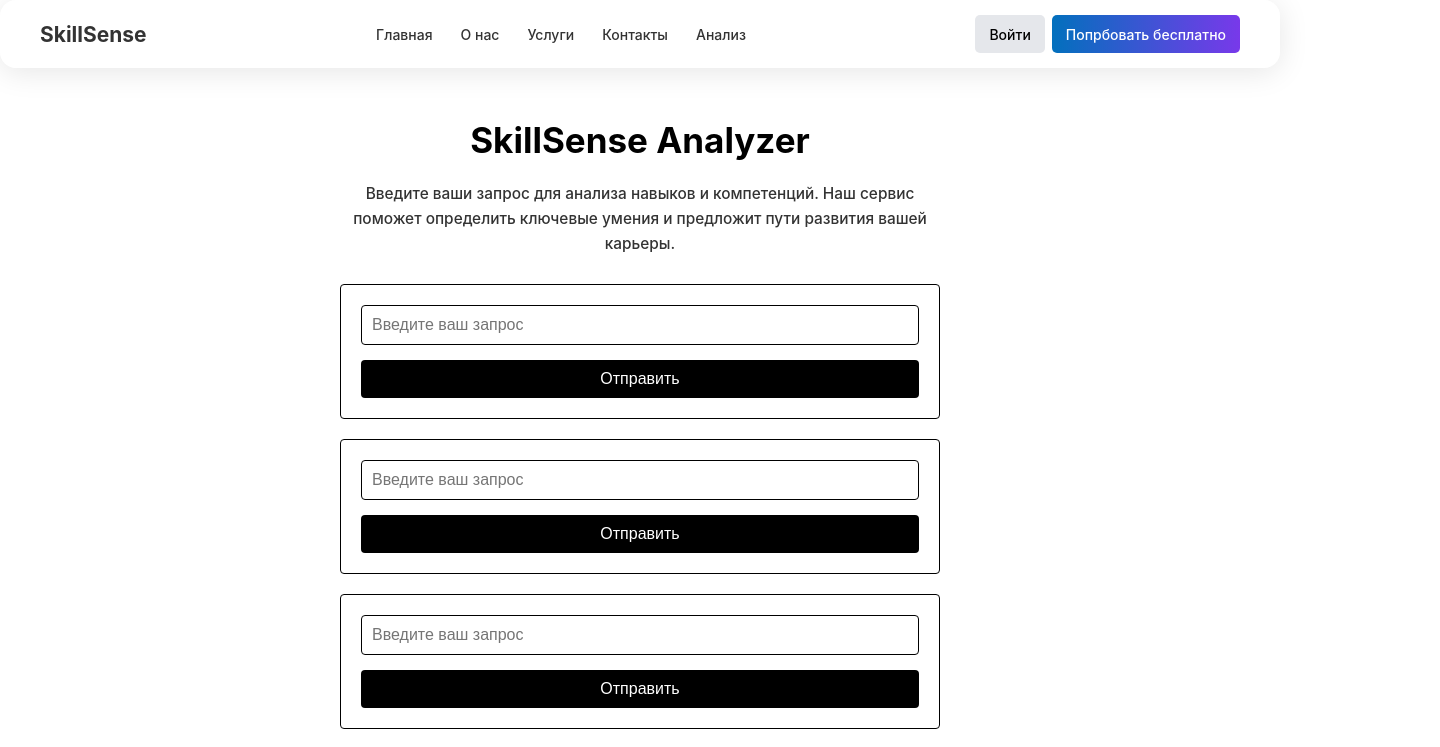
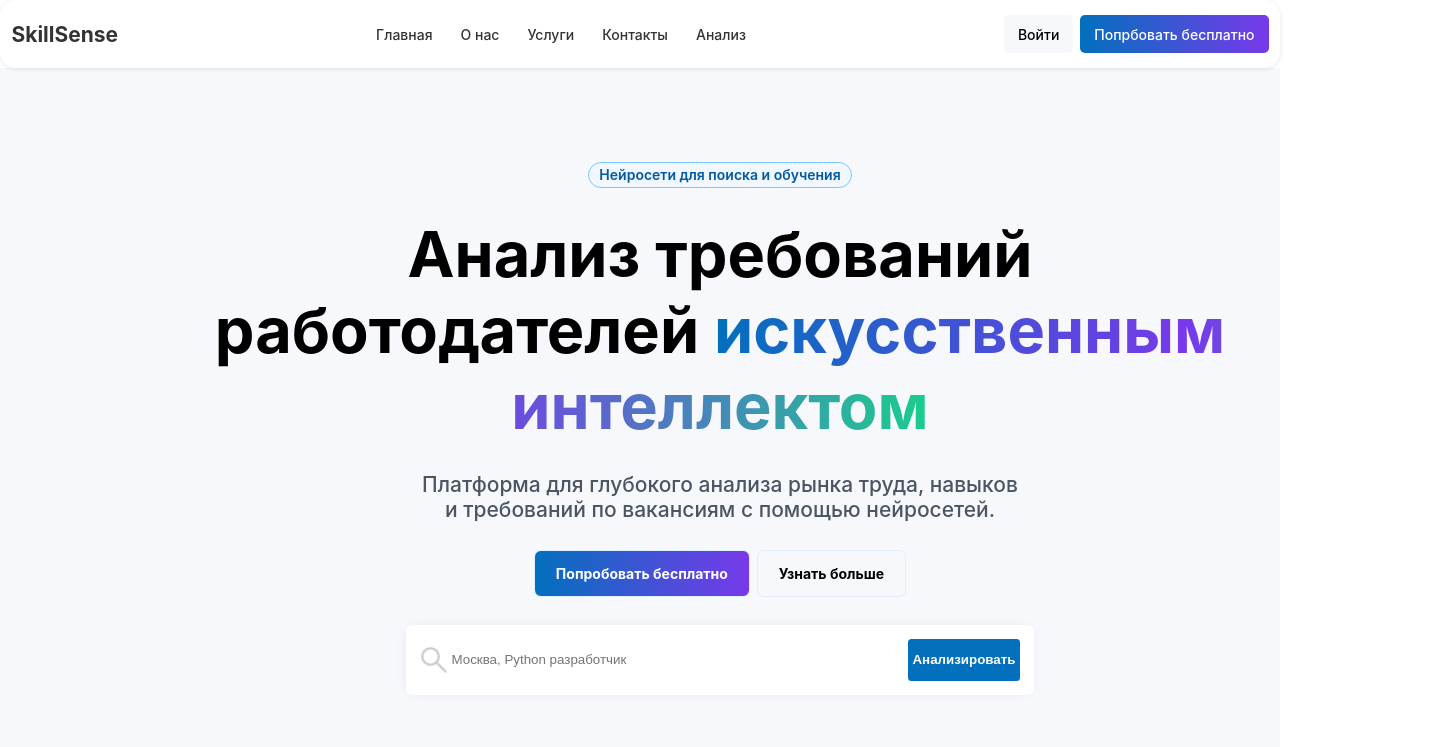
Before and after one commit to tsyay/skill-sense, a React (Create React App) app in the folder skillsense/frontend/: page / in a window 1280 px wide. Shown: the top 747 px of the page, 1440 px wide, since content can reach past the window. Built offline with nearby package versions, Linux system fonts and the light colour scheme; no server answers.

Commit message:
Изменение Hero

```diff
--- a/skillsense/frontend/src/App.css
+++ /dev/null
@@ -1,38 +0,0 @@
-.App {
-  text-align: center;
-}
-
-.App-logo {
-  height: 40vmin;
-  pointer-events: none;
-}
-
-@media (prefers-reduced-motion: no-preference) {
-  .App-logo {
-    animation: App-logo-spin infinite 20s linear;
-  }
-}
-
-.App-header {
-  background-color: #282c34;
-  min-height: 100vh;
-  display: flex;
-  flex-direction: column;
-  align-items: center;
-  justify-content: center;
-  font-size: calc(10px + 2vmin);
-  color: white;
-}
-
-.App-link {
-  color: #61dafb;
-}
-
-@keyframes App-logo-spin {
-  from {
-    transform: rotate(0deg);
-  }
-  to {
-    transform: rotate(360deg);
-  }
-}
--- a/skillsense/frontend/src/App.js
+++ b/skillsense/frontend/src/App.js
@@ -1,8 +1,6 @@
-import logo from './logo.svg';
-import './App.css';
 import Header from './components/header';
 import Analyzer from './pages/analyzer';
-import YandexGPTForm from './components/YandexGPTForm';
+
 function App() {
   return (
     <div className="App">
--- a/skillsense/frontend/src/components/header.js
+++ b/skillsense/frontend/src/components/header.js
@@ -1,5 +1,5 @@
 import React from 'react';
-import './header.css';
+import '../styles/header.css';
 
 const Header = () => {
   return (
--- /dev/null
+++ b/skillsense/frontend/src/components/hero.js
@@ -0,0 +1,32 @@
+import React from 'react';
+import searchLogo from '../assets/logo/search.png';
+import '../styles/hero.css';
+
+const Hero = () => {
+    return (
+        <section className='hero'>
+            <div className='hero-container'>
+                <div className='tag'>
+                    <p>Нейросети для поиска и обучения</p>
+                </div>
+                <div className='hero-heading'>
+                    <h1>Анализ требований работодателей <span className='gradient'>искусственным интеллектом</span></h1>
+                </div>
+                <div className='hero-subtitle'>
+                    <h3>Платформа для глубокого анализа рынка труда, навыков и требований по вакансиям с помощью нейросетей.</h3>
+                </div>
+                <div className='cta-buttons'>
+                    <a className='cta-button gradient-link' href='#' >Попробовать бесплатно</a>
+                    <a className='cta-button' href='#' >Узнать больше</a>
+                </div>
+                <form className='prompt-form'>
+                    <img src={searchLogo}/>
+                    <input type='text' placeholder={'Москва, Python разработчик'}></input>
+                    <button type='submit'>Анализировать</button>
+                </form>
+            </div>
+        </section>
+    )
+}
+
+export default Hero;
--- a/skillsense/frontend/src/pages/analyzer.js
+++ b/skillsense/frontend/src/pages/analyzer.js
@@ -1,24 +1,9 @@
 import React from 'react';
-import '../styles/analyzer.css';
-import YandexGPTForm from '../components/YandexGPTForm';
-import HHru from '../components/hhru';
+import Hero from '../components/hero';
+
 const Analyzer = () => {
   return (
-    <div className="analyzer-container">
-      <div className="analyzer-content">
-        <h1 className="analyzer-title">SkillSense Analyzer</h1>
-        <p className="analyzer-description">
-          Введите ваши запрос для анализа навыков и компетенций. Наш сервис поможет определить
-          ключевые умения и предложит пути развития вашей карьеры.
-        </p>
-        <YandexGPTForm />
-        <YandexGPTForm />
-        <YandexGPTForm />
-        <YandexGPTForm />
-        <YandexGPTForm />
-        <HHru />
-      </div>
-    </div>
+    <Hero />
   );
 };
 
--- a/skillsense/frontend/src/components/header.css
+++ b/skillsense/frontend/src/styles/header.css
@@ -1,18 +1,23 @@
+*{
+  margin: 0;
+  padding: 0;
+}
+
 .header {
   position: sticky;
   top: 0;
   left: 0;
   padding: 1rem 0;
   background: rgba(255, 255, 255, 0.2);
-  box-shadow: 0 4px 30px rgba(0, 0, 0, 0.1);
+  box-shadow: 0 1px 5px rgba(0, 0, 0, 0.1);
   backdrop-filter: blur(5px);
-  -webkit-backdrop-filter: blur(5px);
+  -webkit-backdrop-filter: blur(15px);
   border-radius: 16px;
   border: 1px solid rgba(255, 255, 255, 0.29);
 }
 
 .header-container {
-  max-width: 1200px;
+  max-width: 1440px;
   margin: 0 auto;
   padding: 0 0.75rem;
   display: flex;
@@ -38,6 +43,10 @@
   gap: 0.5 rem;
 }
 
+.nav {
+  justify-self: center;
+}
+
 .nav-link {
   text-decoration: none;
   color: #333;
@@ -59,10 +68,10 @@
 .auth-link {
   text-decoration: none;
   padding: 0.75rem 1rem;
+  border-radius: 5px;
   color: #000;
-  background: #e5e7eb;
-  border-radius: 5px;
-  transition: color 0.2s linear;
+  background: #f6f8fb;
+  transition: 0.2s linear;
 }
 
 .auth-link:hover {
@@ -75,6 +84,5 @@
   background: linear-gradient( 0.25turn,#0270bd, #7839ea);
 }
 .gradient-link:hover {
-  background: linear-gradient( 0.25turn,#0270bd, #7839ea);
-  filter: brightness(90%);
+  background: linear-gradient( 0.5turn,#0270bd, #7839ea);
 }
--- /dev/null
+++ b/skillsense/frontend/src/styles/hero.css
@@ -0,0 +1,135 @@
+* {
+    margin: 0;
+    padding: 0;
+}
+
+.hero {
+    width: 100%;
+    background-color: #f6f8fb;
+}
+.hero-container {
+    width: 1440px;
+    height: 90vh;
+    margin: 0 auto;
+
+    display: flex;
+    flex-direction: column;
+    align-items: center;
+    justify-content: center;
+
+    gap: 2rem;
+
+}
+
+.tag {
+    border: 1px solid #7cc7fd;
+    border-radius: 2rem;
+
+    background-color: #f0f7ff;
+}
+
+.tag p {
+    padding: 0;
+    margin: 0.25rem 0.75rem;
+
+    color: #0259a0;
+    font-weight: 600;
+}
+
+.hero-heading {
+    width: 1080px;
+    font-size: 3rem;
+    text-align: center;
+    white-space: pre-wrap;
+}
+
+.gradient {
+    background: linear-gradient( 0.25turn,#0270bd, #7839ea, #1acd8d);
+    color: transparent;
+    background-clip: text;
+}
+
+.hero-subtitle {
+    width: 600px;
+    color: #4b5563;
+    text-align: center;
+}
+
+.hero-subtitle h3{
+    font-size: 1.5rem;
+    font-weight: 500;
+}
+
+.cta-buttons {
+    display: flex;
+    gap: 0.5rem;
+}
+
+.cta-button {
+    text-decoration: none;
+    font-weight: 700;
+    padding: 1rem 1.5rem;
+    color: #000;
+    background: #f6f8fb;
+    border: solid 1px #e0eefe;
+    border-radius: 0.5rem;
+    transition: 0.2s linear;
+}
+
+.cta-button:hover {
+    color: #fff;
+    background: #7839ea;
+  }
+
+.gradient-link {
+    color: #fff;
+    background: linear-gradient( 0.25turn,#0270bd, #7839ea);
+    transition: 0.2s linear;
+}
+
+.gradient-link:hover {
+    background: linear-gradient( 0.5turn,#0270bd, #7839ea);
+    transition: 0.2s linear;
+}
+
+.prompt-form {
+    width: 600px;
+    margin: 0 auto;
+
+    display: flex;
+    flex-direction: row;
+    justify-content: center;
+    align-items: center;
+    gap: 0.25rem;
+
+    background-color: #fff;
+    padding: 1rem;
+
+    border-radius: 0.5rem;
+    box-shadow: -1px 0px 14px -7px rgba(34, 60, 80, 0.2);
+}
+
+.prompt-form img {
+    max-height: 2rem;
+    box-shadow: none;
+}
+
+.prompt-form input {
+    height: 2rem;
+    box-shadow: none;
+    flex: 1;
+    border: none;
+}
+
+.prompt-form button {
+    height: 3rem;
+    width: 8rem;
+    border-radius: 0.25rem;
+    text-align: center;
+    align-items: center;
+    box-shadow: none;
+    background-color: #0270bd;
+    color: #fff;
+    font-weight: 800;
+    border: none;
+}
```
Also changed, not shown: skillsense/frontend/src/pages/mainPage.js (added, +11 -0 lines), skillsense/frontend/src/assets/logo/search.png (added), skillsense/frontend/src/styles/mainPage.css (added).
